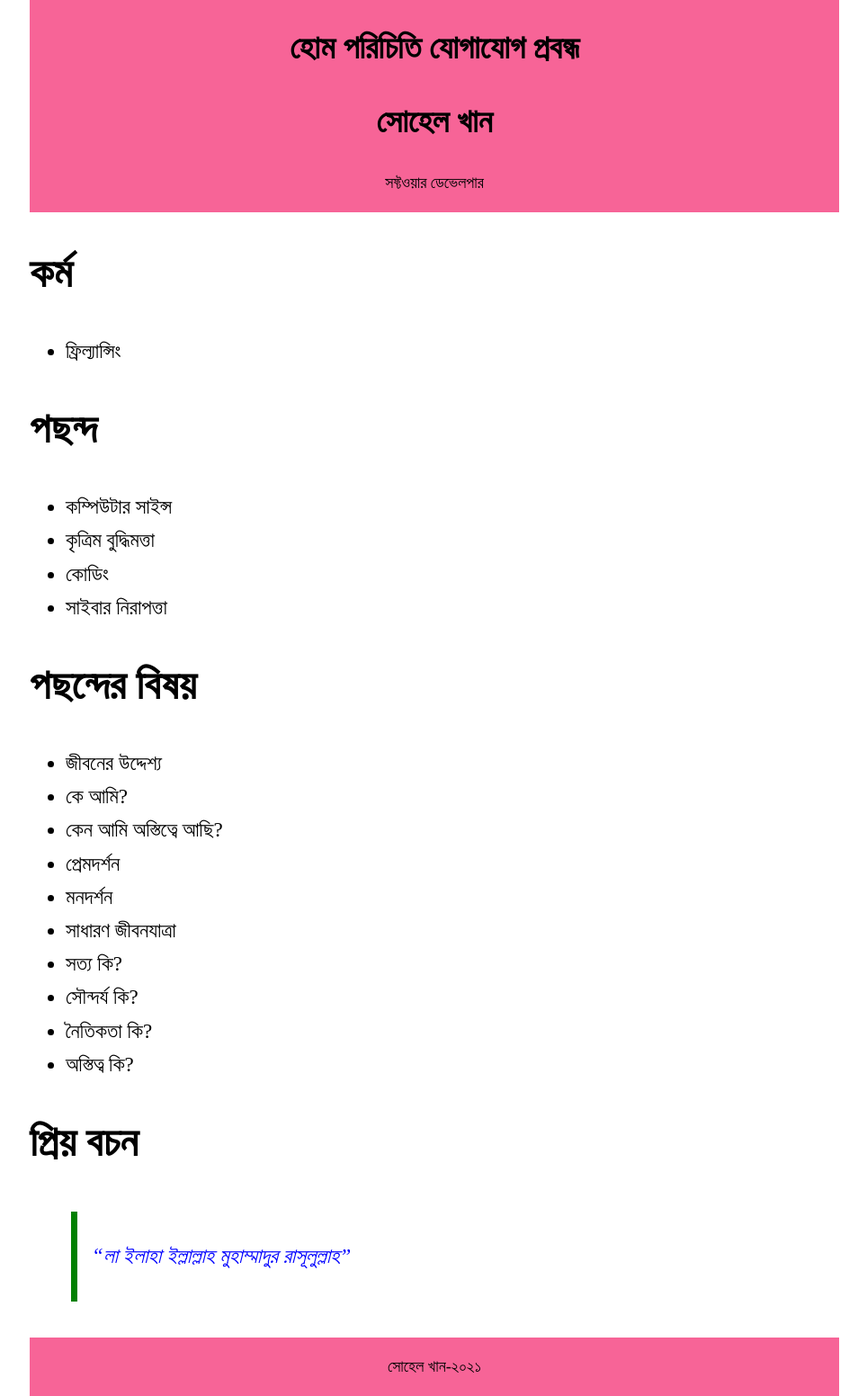
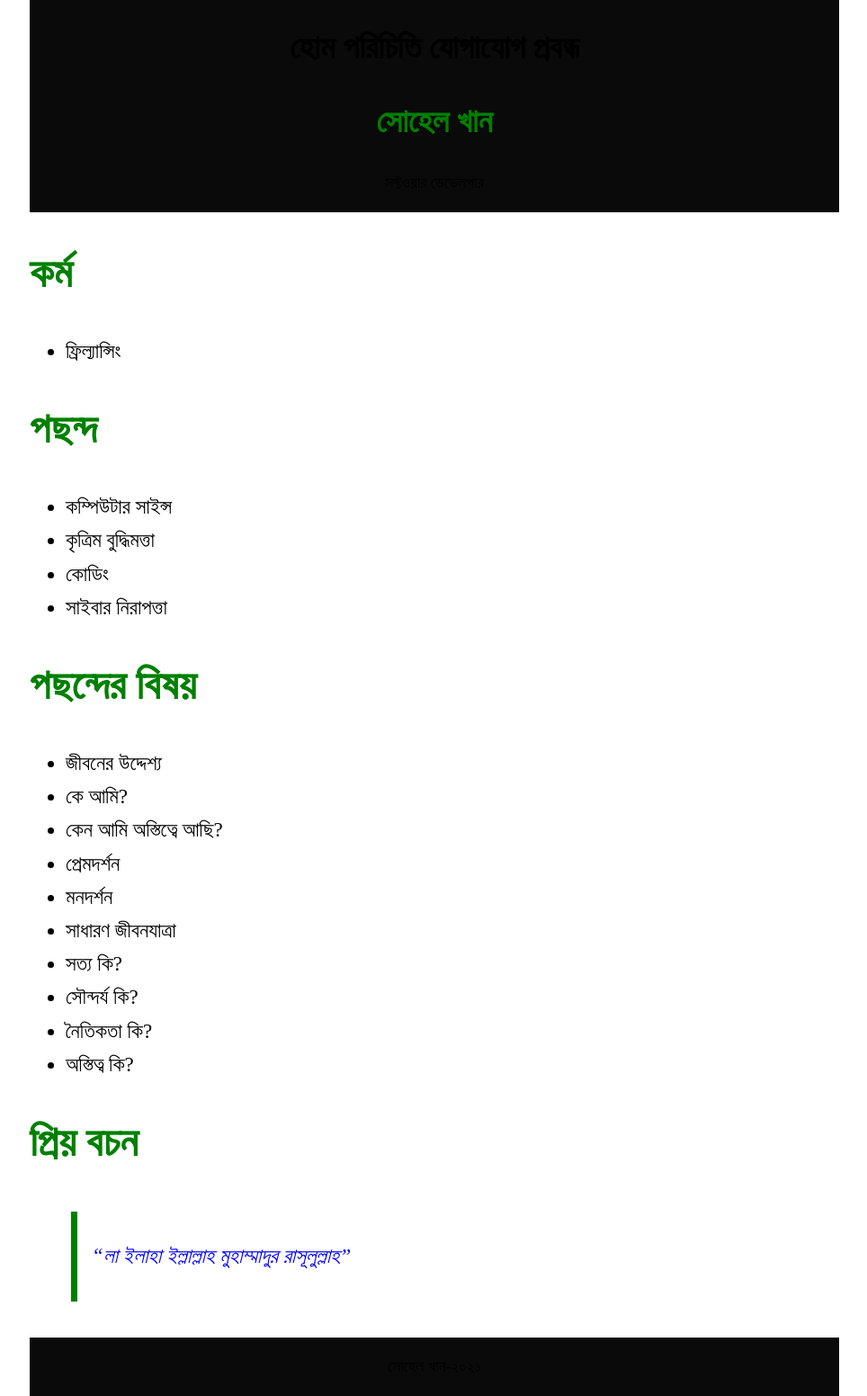
Before and after one commit to sohelkhanz/sohelkhanz.github.io, a Jekyll site: the page built from index.md, in a window 1280 px wide. Shown: the whole page at 90% size, without its empty margins (157-1121 px from the left). Built offline with Jekyll 4.4.1, drawn with Linux system fonts in a browser that asks for light colours.

Commit message:
Update style.css

```diff
--- a/assets/css/style.css
+++ b/assets/css/style.css
@@ -23,7 +23,8 @@ body {
 header,footer {
   font-size: .9rem;
   text-align: center;
-  background:  #f76497;
+  background:  #0a0a0a;
+   color: # f76497;
   width: 100%;
 }
 
@@ -48,11 +49,11 @@ h1, h2 {
 
 h1 {
 	font-size: 2em;
-        color: black;
+        color: green;
 }
 
 h2 {
-	font-size: 1.8em;
+	font-size: 1.4em;
         margin-top: 2em;
            color: #778899;
 }
```
